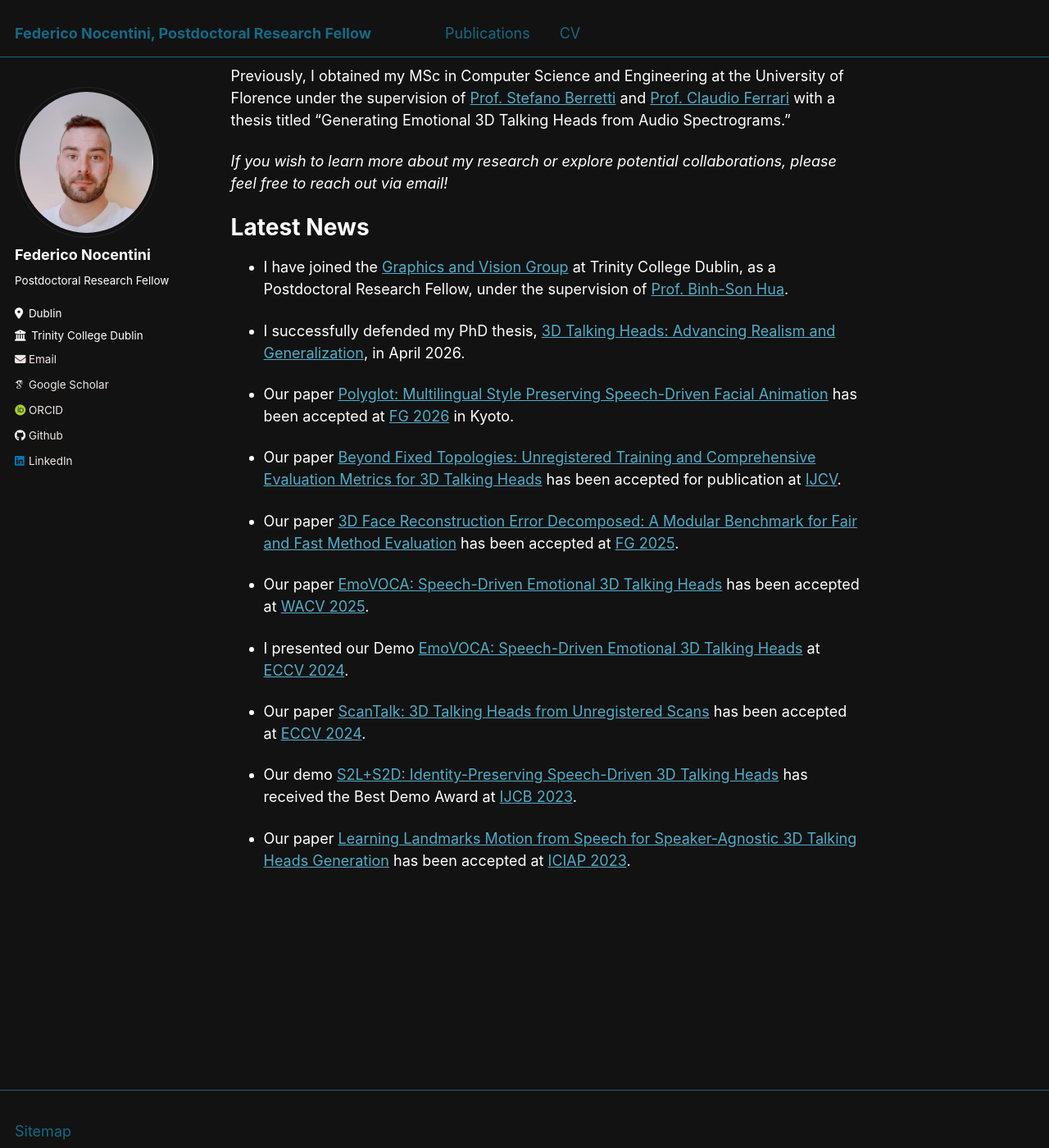
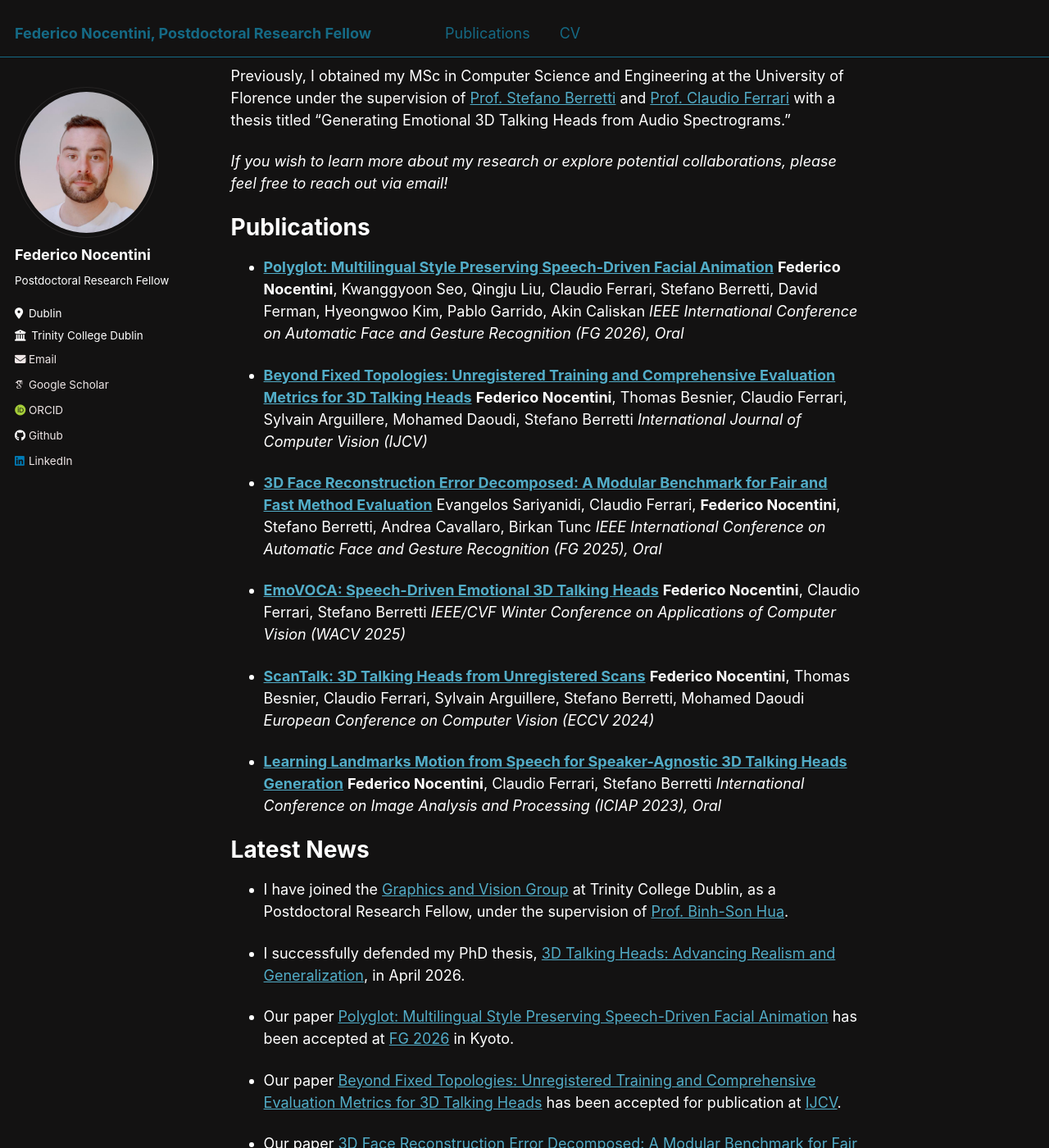
Before and after one commit to FedeNoce/fedenoce.github.io, a Jekyll site: the page built from _pages/about.md, in a window 1280 px wide and 1400 px high, scrolled down 406 px. Shown: the whole window at 82% size. Built offline with Jekyll 4.4.1, drawn with Linux system fonts in a browser that asks for light colours; some web fonts are replaced.

Commit message:
Add Publications section to homepage
List all papers with title linked to arXiv, full author lists with
Federico Nocentini highlighted, and venue, placed between the intro
and Latest News.

```diff
--- a/_pages/about.md
+++ b/_pages/about.md
@@ -18,6 +18,33 @@ My main research interest revolve around 3D Computer Vision and Deep Learning, w
 Previously, I obtained my MSc in Computer Science and Engineering  at the University of Florence under the supervision of [Prof. Stefano Berretti](https://www.micc.unifi.it/berretti/) and [Prof. Claudio Ferrari](https://clferrari.github.io/) with a thesis titled “Generating Emotional 3D Talking Heads from Audio Spectrograms.”
 
 _If you wish to learn more about my research or explore potential collaborations, please feel free to reach out via email!_
+
+Publications
+======
+
+- **[Polyglot: Multilingual Style Preserving Speech-Driven Facial Animation](https://arxiv.org/abs/2604.16108)**
+  **Federico Nocentini**, Kwanggyoon Seo, Qingju Liu, Claudio Ferrari, Stefano Berretti, David Ferman, Hyeongwoo Kim, Pablo Garrido, Akin Caliskan
+  *IEEE International Conference on Automatic Face and Gesture Recognition (FG 2026), Oral*
+
+- **[Beyond Fixed Topologies: Unregistered Training and Comprehensive Evaluation Metrics for 3D Talking Heads](https://arxiv.org/abs/2410.11041)**
+  **Federico Nocentini**, Thomas Besnier, Claudio Ferrari, Sylvain Arguillere, Mohamed Daoudi, Stefano Berretti
+  *International Journal of Computer Vision (IJCV)*
+
+- **[3D Face Reconstruction Error Decomposed: A Modular Benchmark for Fair and Fast Method Evaluation](https://arxiv.org/abs/2505.18025)**
+  Evangelos Sariyanidi, Claudio Ferrari, **Federico Nocentini**, Stefano Berretti, Andrea Cavallaro, Birkan Tunc
+  *IEEE International Conference on Automatic Face and Gesture Recognition (FG 2025), Oral*
+
+- **[EmoVOCA: Speech-Driven Emotional 3D Talking Heads](https://arxiv.org/abs/2403.12886)**
+  **Federico Nocentini**, Claudio Ferrari, Stefano Berretti
+  *IEEE/CVF Winter Conference on Applications of Computer Vision (WACV 2025)*
+
+- **[ScanTalk: 3D Talking Heads from Unregistered Scans](https://arxiv.org/abs/2403.10942)**
+  **Federico Nocentini**, Thomas Besnier, Claudio Ferrari, Sylvain Arguillere, Stefano Berretti, Mohamed Daoudi
+  *European Conference on Computer Vision (ECCV 2024)*
+
+- **[Learning Landmarks Motion from Speech for Speaker-Agnostic 3D Talking Heads Generation](https://arxiv.org/abs/2306.01415)**
+  **Federico Nocentini**, Claudio Ferrari, Stefano Berretti
+  *International Conference on Image Analysis and Processing (ICIAP 2023), Oral*
 
 Latest News
 ======
```
